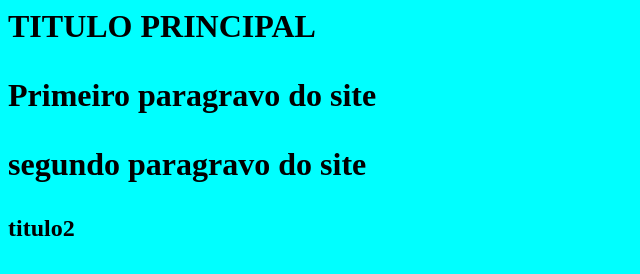
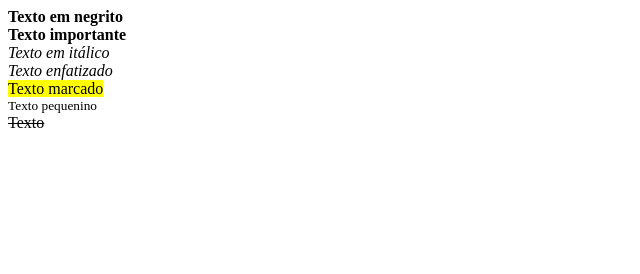
Before and after one commit to carvallhoamanda/novoprojeto-1b, a plain HTML site: page index.html in a window 1280 px wide. Shown: the whole page, without its empty margins (0-640 px from the left). Drawn offline with Linux system fonts and the light colour scheme.

Commit message:
elemento basico

```diff
--- a/index.html
+++ b/index.html
@@ -1,14 +1,19 @@
-<html style="background-color: aqua;">
+<html>
+<!--Formatação de textos-->
+<b>Texto em negrito</b>
+<br>
+<strong>Texto importante</strong>
+<br>
+<i>Texto em itálico</i>
+<br>
+<em>Texto enfatizado</em>
+<br>
+<mark>Texto marcado</mark>
+<br>
+<small>Texto pequenino</small>
+<br>
+<del>Texto </del>
 
 
 
-
-<h1>TITULO PRINCIPAL
-
-
-
-<p>Primeiro paragravo do site</p>
-<p>segundo paragravo do site
-    <h2>titulo2</h2>
-</p>
 </html>
```
